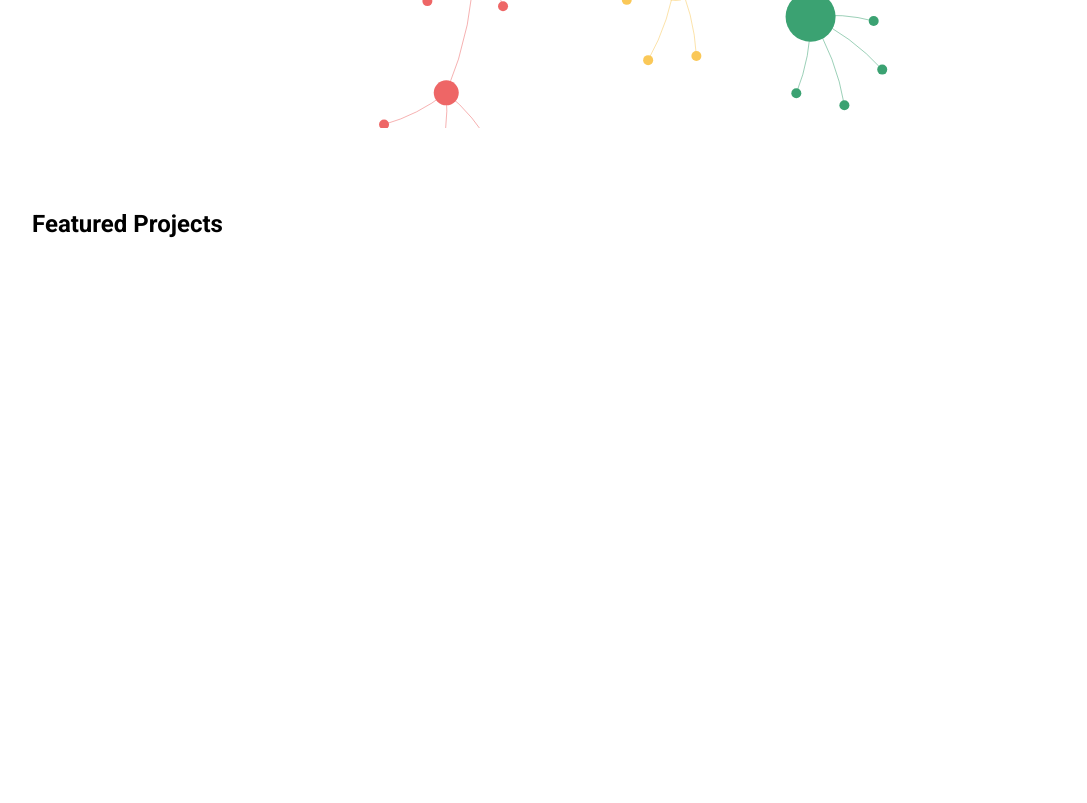
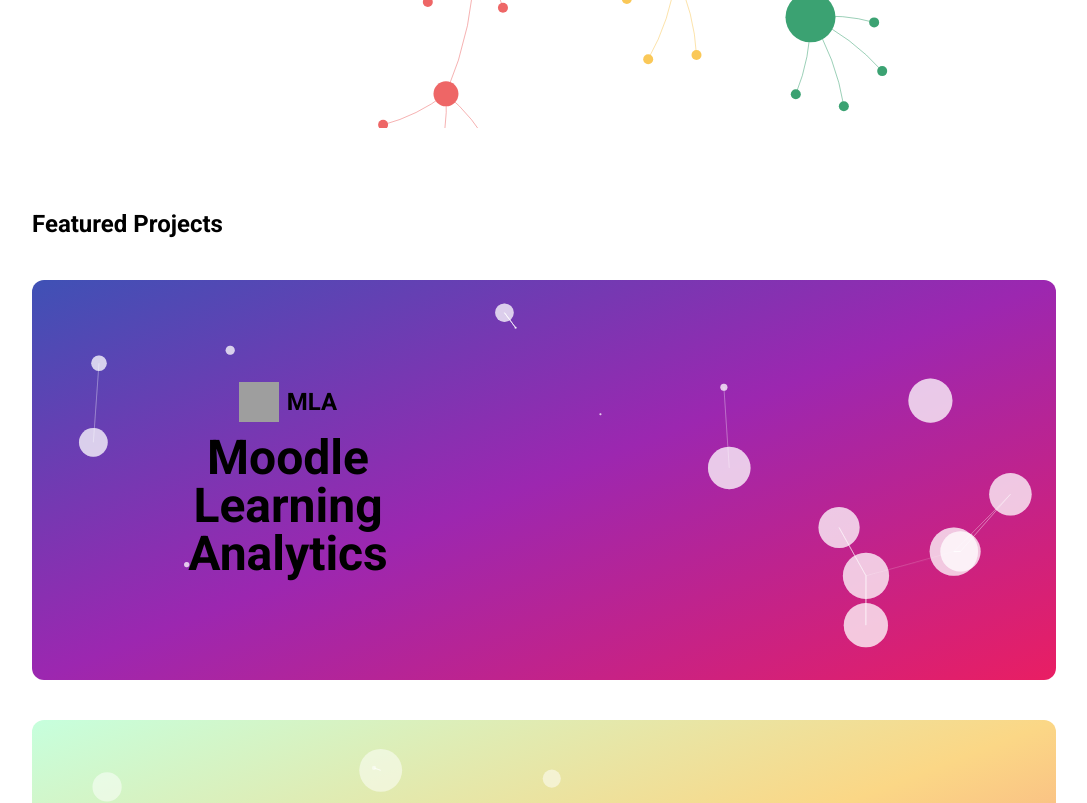
Before and after one commit to JiahuiChen99/HelloWorld2, a React (Create React App) app: page / in a window 1280 px wide. Shown: the part 560-1363 px from the top of the page, without its empty margins (96-1183 px from the left). Before the commit the page ends 880 px from the top, so only its background shows below. Built offline with nearby package versions, Linux system fonts and the light colour scheme; grey boxes are pictures that could not be loaded.

Commit message:
#10 feat: featured project section layout

```diff
--- a/src/Components/HomePage/FeaturedProjects.tsx
+++ b/src/Components/HomePage/FeaturedProjects.tsx
@@ -84,8 +84,18 @@
     ];
 
     return(
-        <section id="Featured Projects" className="flex w-full h-auto py-20 px-10 md:px-20 lg:px-32 xl:40 2xl:px-96">
+        <section id="Featured Projects" className="flex flex-col w-full h-auto py-20 gap-y-10 px-10 md:px-20 lg:px-32 xl:40 2xl:px-96">
+            {/* Featured projects section header */}
             <h1 className="text-2xl font-bold"> Featured Projects </h1>
+
+            {/* Featured projects cards */}
+            {
+                featuredProjects.map( (project, index) => {
+                    return (
+                        <FeaturedProjectCard key={index} id={index} project={project}/>
+                    )
+                })
+            }
         </section>
     )
 }
```
